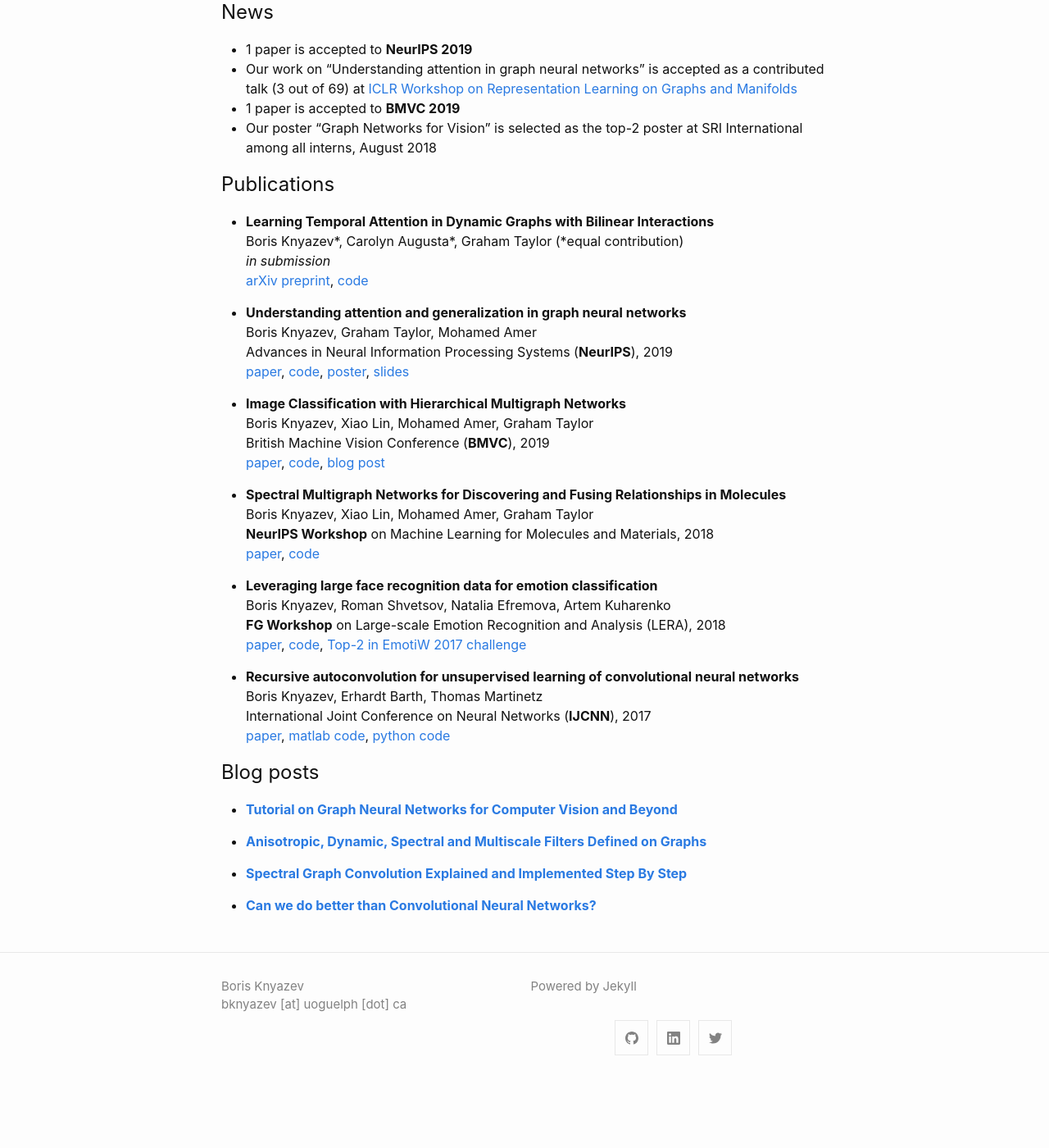
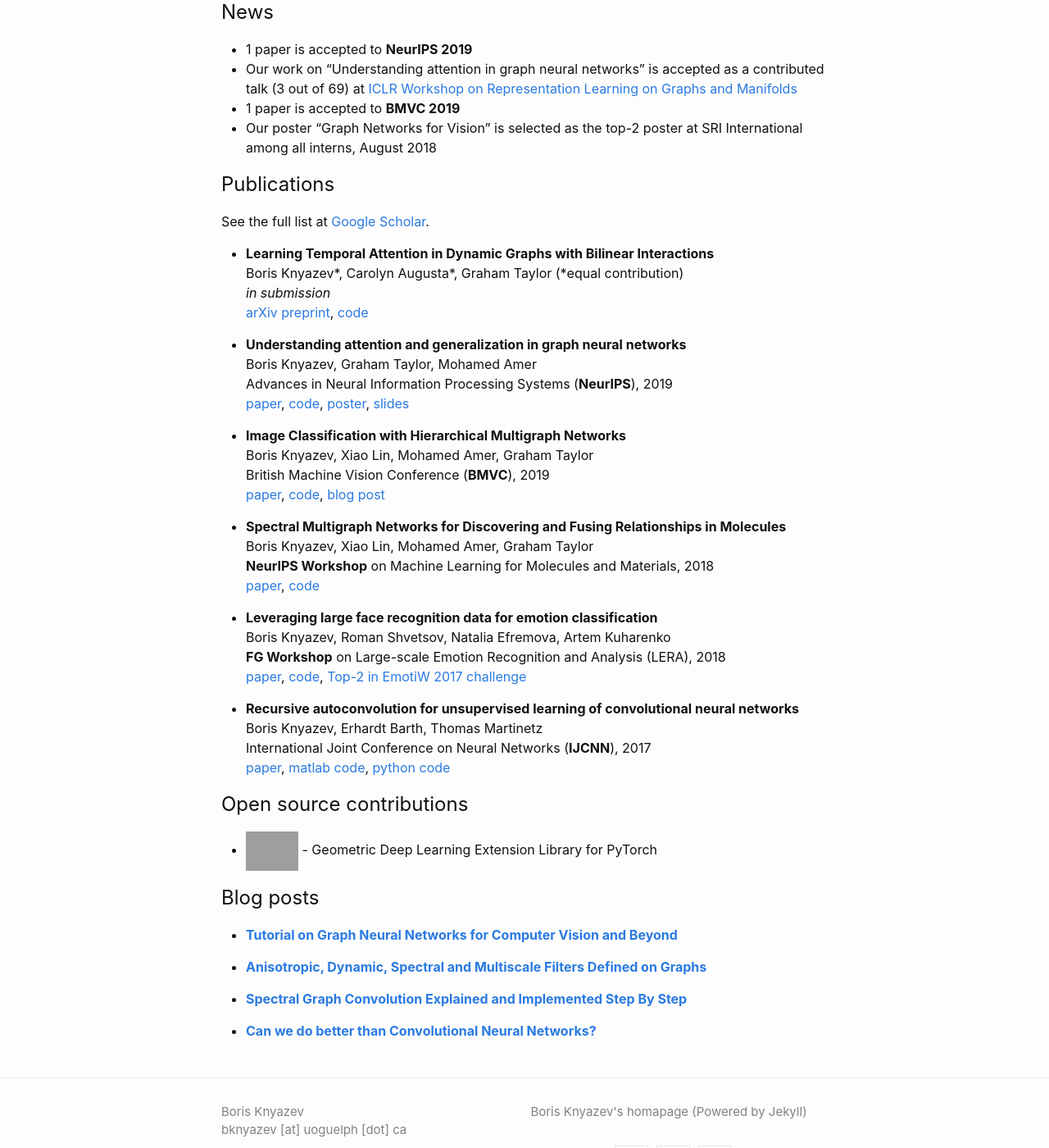
Before and after one commit to bknyaz/bknyaz.github.io, a Jekyll site: the page built from index.md, in a window 1280 px wide and 1400 px high, scrolled down 446 px. Shown: the whole window at 82% size. Built offline with Jekyll 4.4.1, drawn with Linux system fonts in a browser that asks for light colours; before the commit the page ends 1763 px from its top, so only the background shows below that; grey boxes are pictures that could not be loaded.

Commit message:
update open source

```diff
--- a/_config.yml
+++ b/_config.yml
@@ -1,7 +1,7 @@
 title: Boris Knyazev
 author: Boris Knyazev
 email: bknyazev [at] uoguelph [dot] ca
-description: Powered by Jekyll
+description: Boris Knyazev's homapage (Powered by Jekyll)
 #description: > # this means to ignore newlines until "twitter_username:"
   #Write an awesome description for your new site here. You can edit this
   #line in _config.yml. It will appear in your document head meta (for
@@ -24,7 +24,7 @@ minima:
     # flickr:   jekyll
     # instagram: jekyll
     linkedin: boris-knyazev-39690948
-    medium: BorisAKnyazev
+    # medium: BorisAKnyazev
     # pinterest: jekyll
     # youtube: jekyll
     # youtube_channel: UC8CXR0-3I70i1tfPg1PAE1g
--- a/index.md
+++ b/index.md
@@ -23,6 +23,7 @@ I'm a PhD student at the University of Guelph (Ontario, Canada) supervised by [G
 - Our poster "Graph Networks for Vision" is selected as the top-2 poster at SRI International among all interns, August 2018
 
 ## Publications
+See the full list at [Google Scholar](https://scholar.google.ca/citations?user=Dp9VFB0AAAAJ&hl).
 
 - **Learning Temporal Attention in Dynamic Graphs with Bilinear Interactions**<br/>
   Boris Knyazev\*, Carolyn Augusta\*, Graham Taylor (\*equal contribution) <br/>
@@ -53,6 +54,14 @@ Boris Knyazev, Erhardt Barth, Thomas Martinetz<br/>
 International Joint Conference on Neural Networks (**IJCNN**), 2017<br/>
 [paper](https://arxiv.org/abs/1606.00611), [matlab code](https://github.com/bknyaz/autocnn_unsup), [python code](https://github.com/bknyaz/autocnn_unsup_py)
 
+## Open source contributions
+
+- <a href="https://github.com/rusty1s/pytorch_geometric">
+<img src="https://raw.githubusercontent.com/rusty1s/pytorch_geometric/master/docs/source/_static/img/pyg_logo_text.svg?sanitize=true" height="48"></a> - Geometric Deep Learning Extension Library for PyTorch
+
+
+
+
 ## Blog posts
 
 - **[Tutorial on Graph Neural Networks for Computer Vision and Beyond](https://medium.com/@BorisAKnyazev/tutorial-on-graph-neural-networks-for-computer-vision-and-beyond-part-1-3d9fada3b80d)**
```
